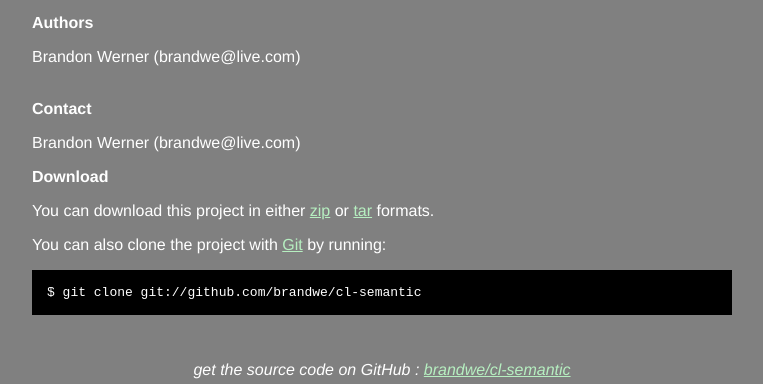
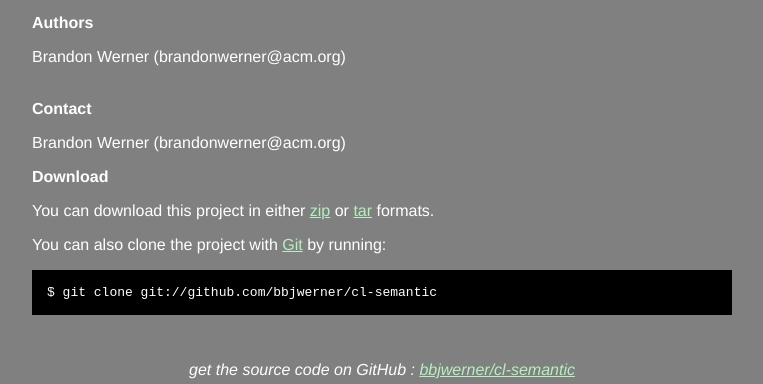
Before and after one commit to brandwe/cl-semantic, a plain HTML site: page index.html in a window 1280 px wide. Shown: the part 1349-1733 px from the top of the page, without its empty margins (258-1021 px from the left). Drawn offline with Linux system fonts and the light colour scheme.

Commit message:
fixed references

```diff
--- a/index.html
+++ b/index.html
@@ -3,7 +3,7 @@
 <head>
   <meta charset='utf-8'>
 
-  <title>brandwe/cl-semantic @ GitHub</title>
+  <title>bbjwerner/cl-semantic @ GitHub</title>
 
   <style type="text/css">
     body {
@@ -31,19 +31,19 @@
 </head>
 
 <body>
-  <a href="http://github.com/brandwe/cl-semantic"><img style="position: absolute; top: 0; right: 0; border: 0;" src="http://s3.amazonaws.com/github/ribbons/forkme_right_darkblue_121621.png" alt="Fork me on GitHub" /></a>
+  <a href="http://github.com/bbjwerner/cl-semantic"><img style="position: absolute; top: 0; right: 0; border: 0;" src="http://s3.amazonaws.com/github/ribbons/forkme_right_darkblue_121621.png" alt="Fork me on GitHub" /></a>
 
   <div id="container">
 
     <div class="download">
-      <a href="http://github.com/brandwe/cl-semantic/zipball/master">
+      <a href="http://github.com/bbjwerner/cl-semantic/zipball/master">
         <img border="0" width="90" src="http://github.com/images/modules/download/zip.png"></a>
-      <a href="http://github.com/brandwe/cl-semantic/tarball/master">
+      <a href="http://github.com/bbjwerner/cl-semantic/tarball/master">
         <img border="0" width="90" src="http://github.com/images/modules/download/tar.png"></a>
     </div>
 
-    <h1><a href="http://github.com/brandwe/cl-semantic">cl-semantic</a>
-      <span class="small">by <a href="http://github.com/brandwe">brandwe</a></span></h1>
+    <h1><a href="http://github.com/bbjwerner/cl-semantic">cl-semantic</a>
+      <span class="small">by <a href="http://github.com/bbjwerner">bbjwerner</a></span></h1>
 
     <div class="description">
       Seeks to create a collection of macros for extracting and generating relationships between information using  ontologies for the Semantic Web, which will leverage <a href="http://www.dspace.org/">DSpace,</a> use <a href="http://protege.stanford.edu/index.html">Protege</a> as the relationship mapper for OWL generation and be tested using MIT's <a href="http://simile.mit.edu/piggy-bank/index.html">Piggy Bank </a>extraction project.
@@ -74,27 +74,27 @@
    LTK, a Common Lisp binding for the Tk graphics toolkit (<a href="http://www.peter-herth.de/ltk/">link</a></p>
 
 <h2>Authors</h2>
-<p>Brandon Werner (brandwe@live.com)
+<p>Brandon Werner (brandonwerner@acm.org)
 <br/>
 <br/>      </p>
 <h2>Contact</h2>
-<p>Brandon Werner (brandwe@live.com)
+<p>Brandon Werner (brandonwerner@acm.org)
 <br/>      </p>
 
 
     <h2>Download</h2>
     <p>
       You can download this project in either
-      <a href="http://github.com/brandwe/cl-semantic/zipball/master">zip</a> or
-      <a href="http://github.com/brandwe/cl-semantic/tarball/master">tar</a> formats.
+      <a href="http://github.com/bbjwerner/cl-semantic/zipball/master">zip</a> or
+      <a href="http://github.com/bbjwerner/cl-semantic/tarball/master">tar</a> formats.
     </p>
     <p>You can also clone the project with <a href="http://git-scm.com">Git</a>
       by running:
-      <pre>$ git clone git://github.com/brandwe/cl-semantic</pre>
+      <pre>$ git clone git://github.com/bbjwerner/cl-semantic</pre>
     </p>
 
     <div class="footer">
-      get the source code on GitHub : <a href="http://github.com/brandwe/cl-semantic">brandwe/cl-semantic</a>
+      get the source code on GitHub : <a href="http://github.com/bbjwerner/cl-semantic">bbjwerner/cl-semantic</a>
     </div>
 
   </div>
```
